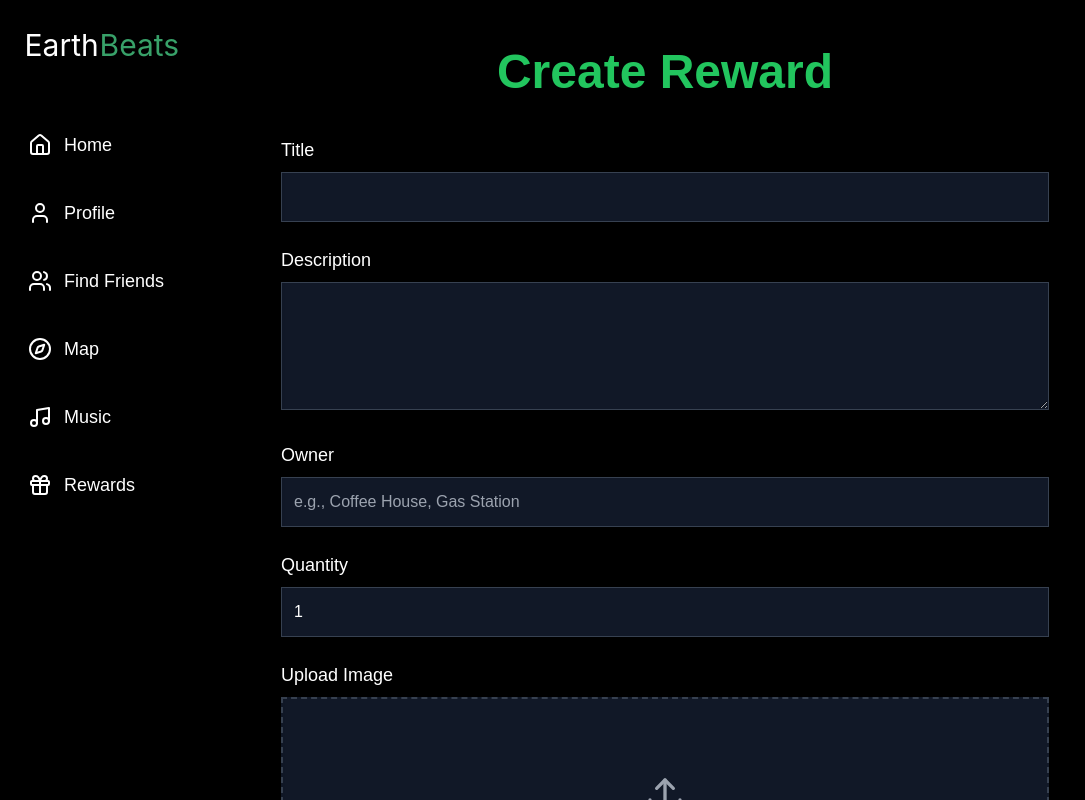
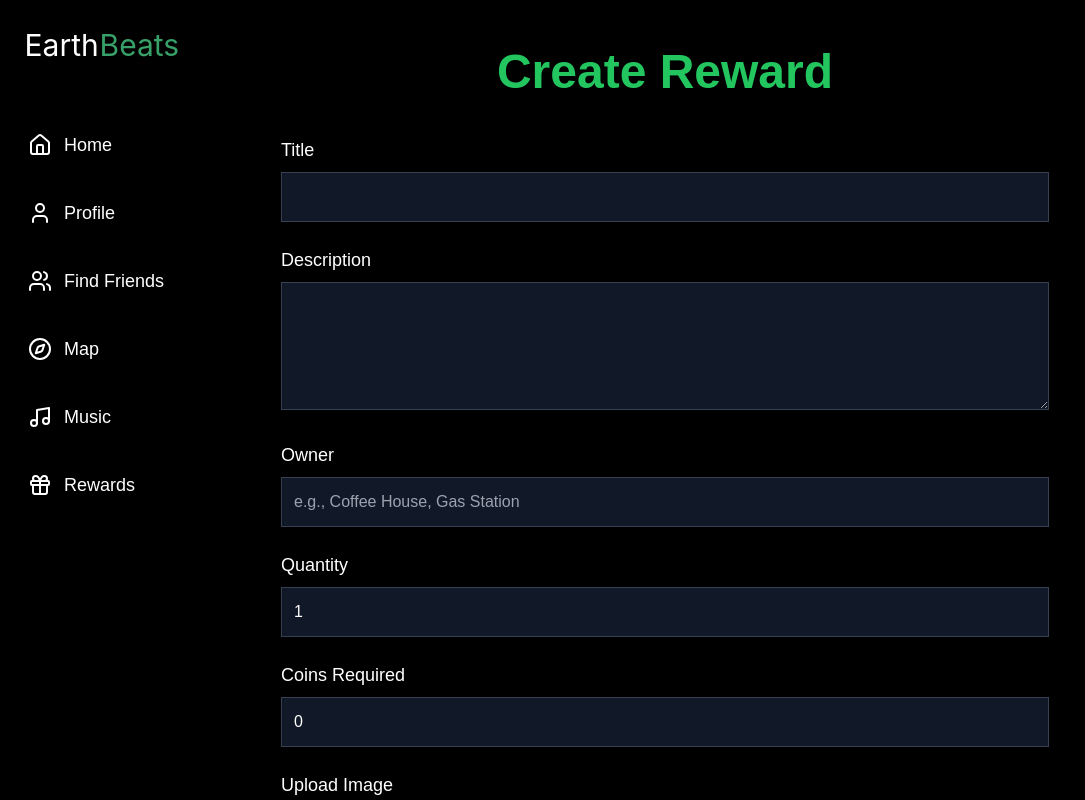
Before and after one commit to SonNguyen25/hackbeanpot-2025, a Next.js app: page /rewards/create in a window 1280 px wide. Shown: the top 800 px of the page, without its empty margins (0-1085 px from the left). Built offline with nearby package versions, Linux system fonts and the light colour scheme.

Commit message:
final bug

```diff
--- a/src/app/rewards/claim/[id]/page.js
+++ b/src/app/rewards/claim/[id]/page.js
@@ -66,6 +66,8 @@ export default function ClaimRewardPage() {
                 <span className="font-semibold">Owner:</span> {reward.owner}
               </p>
               <p className="text-lg font-bold">Quantity Available: {reward.quantity}</p>
+
+              <p className="text-lg font-bold">Coins Required: {reward.coins}</p>
               {qrValue ? (
                 <div className="space-y-4 text-center">
                   <p className="text-lg font-semibold">Show this QR code at the store:</p>
--- a/src/app/rewards/create/page.js
+++ b/src/app/rewards/create/page.js
@@ -10,6 +10,7 @@ export default function CreateReward() {
   const [description, setDescription] = useState("")
   const [owner, setOwner] = useState("")
   const [quantity, setQuantity] = useState(1)
+  const [coins, setCoins] = useState(0)
   const [image, setImage] = useState(null)
   const router = useRouter()
 
@@ -44,6 +45,7 @@ export default function CreateReward() {
       description,
       owner,
       quantity: Number(quantity),
+      coins: Number(coins),
       image,
     }
 
@@ -127,6 +129,21 @@ export default function CreateReward() {
           </div>
 
           <div>
+            <label htmlFor="quantity" className="block text-lg font-medium mb-2">
+              Coins Required
+            </label>
+            <input
+              id="coins"
+              type="number"
+              value={coins}
+              onChange={(e) => setCoins(e.target.value)}
+              className="w-full p-3 bg-gray-900 border border-gray-700 rounded-md focus:ring-2 focus:ring-green-500 focus:border-transparent"
+              min="1"
+              required
+            />
+          </div>
+
+          <div>
             <label htmlFor="image" className="block text-lg font-medium mb-2">
               Upload Image
             </label>
--- a/src/app/rewards/page.js
+++ b/src/app/rewards/page.js
@@ -33,7 +33,7 @@ export default function RewardsList() {
           <h1 className="text-5xl font-bold text-green-500 mb-4 md:mb-0">
             Rewards
           </h1>
-          {user.firstname.includes("Jonathan") && (
+          {user?.firstname?.includes("Jonathan") && (
             <Link
               href="/rewards/create"
               className="bg-gradient-to-r from-green-400 to-blue-500 font-bold text-white px-6 py-3 rounded-full flex items-center hover:opacity-90 transition-opacity"
@@ -88,6 +88,7 @@ export default function RewardsList() {
                 </p>
                 <p className="text-sm mb-1">Owner: {reward.owner}</p>
                 <p className="text-sm font-bold">Quantity: {reward.quantity}</p>
+                <p className="text-sm font-bold">Coins Required: {reward.coins}</p>
               </div>
               <div className="p-4 bg-green-300 text-center">
                 <span className="font-bold">Claim Reward</span>
```
